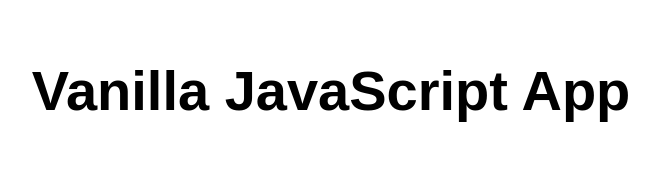
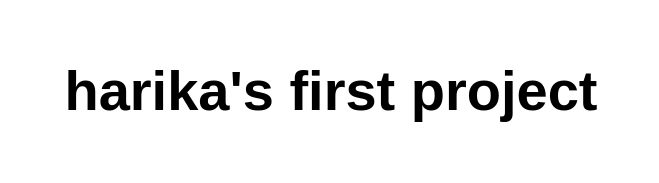
Before and after one commit to harika-2683/project1, a website: page src/index.html in a window 1280 px wide. Shown: the whole page, without its empty margins (309-968 px from the left). Drawn offline with Linux system fonts and the light colour scheme.

Commit message:
index.html

```diff
--- a/src/index.html
+++ b/src/index.html
@@ -10,7 +10,7 @@
 
 <body>
   <main>
-    <h1>Vanilla JavaScript App</h1>
+    <h1>harika's first project </h1>
   </main>
 </body>
 
```
